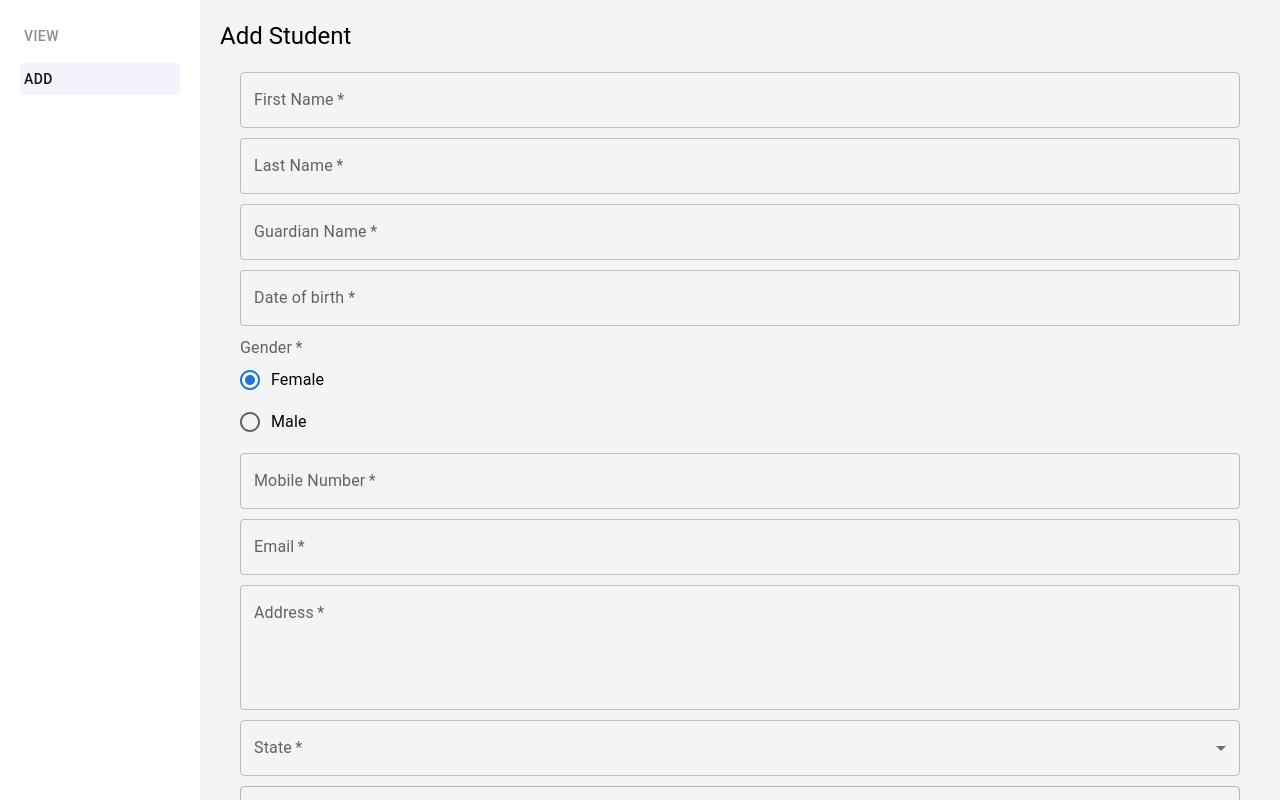
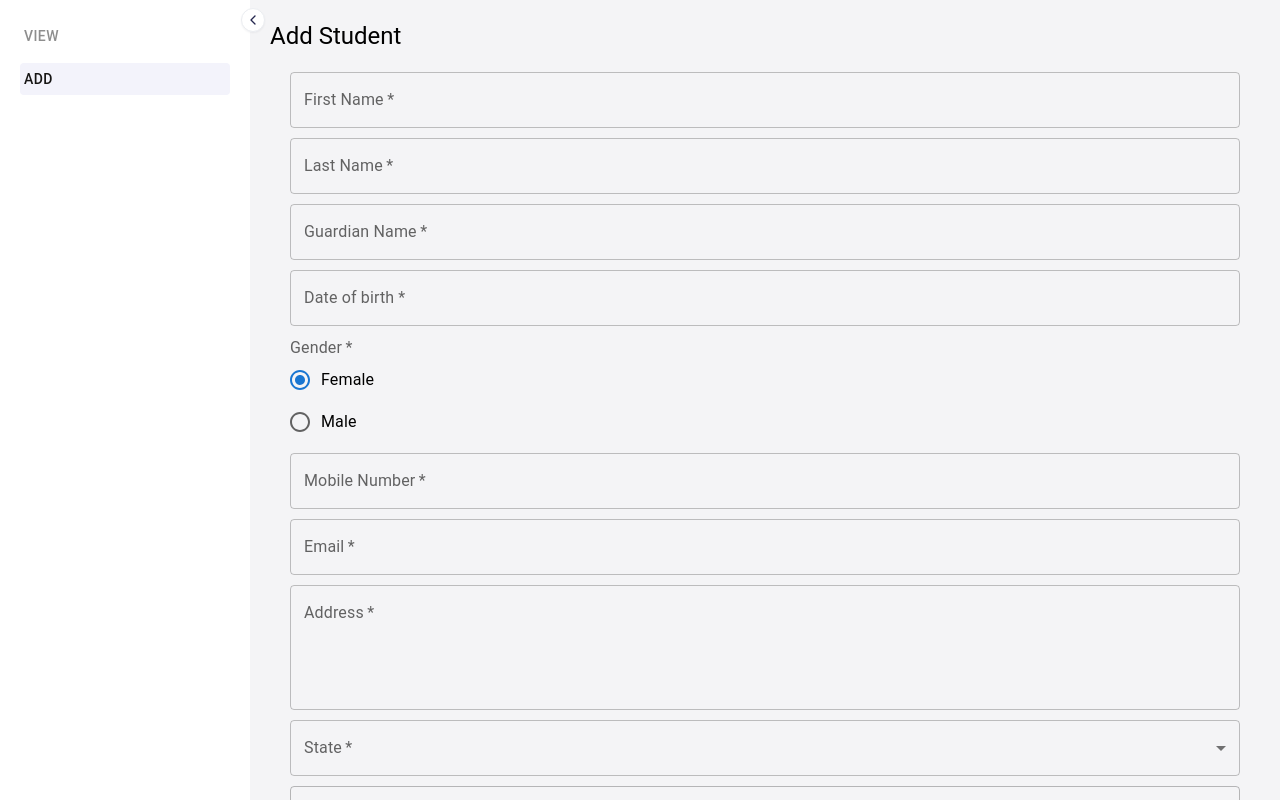
Before and after one commit to marclus49049/StudentInfoMUI, a React (Create React App) app: page /add in a window 1280 px wide. Built offline with nearby package versions, Linux system fonts and the light colour scheme.

Commit message:
sidebar toggle implemented

```diff
--- a/package.json
+++ b/package.json
@@ -23,6 +23,7 @@
     "react-router-dom": "^6.26.2",
     "react-scripts": "5.0.1",
     "typescript": "^4.9.5",
+    "uuid": "^11.0.5",
     "web-vitals": "^2.1.4"
   },
   "scripts": {
--- /dev/null
+++ b/src/components/icons/ChevronLeftIcon.tsx
@@ -0,0 +1,29 @@
+import { memo } from "react";
+
+interface Props {
+  size?: string;
+  color?: string;
+}
+
+const Icon = ({ size = "24", color = "#25274F" }: Props): JSX.Element => {
+  // let clipPathId = v4();
+
+  return (
+    <svg
+      xmlns="http://www.w3.org/2000/svg"
+      width={size}
+      height={size}
+      viewBox="0 0 24 24"
+      fill="none"
+    >
+      <path
+        fillRule="evenodd"
+        clipRule="evenodd"
+        d="M15.7071 5.29289C16.0976 5.68342 16.0976 6.31658 15.7071 6.70711L10.4142 12L15.7071 17.2929C16.0976 17.6834 16.0976 18.3166 15.7071 18.7071C15.3166 19.0976 14.6834 19.0976 14.2929 18.7071L8.29289 12.7071C7.90237 12.3166 7.90237 11.6834 8.29289 11.2929L14.2929 5.29289C14.6834 4.90237 15.3166 4.90237 15.7071 5.29289Z"
+        fill={color}
+      />
+    </svg>
+  );
+};
+
+export const ChevronLeftIcon = memo(Icon);
--- /dev/null
+++ b/src/components/icons/ChevronRightIcon.tsx
@@ -0,0 +1,37 @@
+import { memo } from "react";
+import { v4 } from "uuid";
+
+interface Props {
+  size?: string;
+  color?: string;
+}
+
+const Icon = ({ size = "24", color = "#25274F" }: Props): JSX.Element => {
+  let clipPathId = v4();
+
+  return (
+    <svg
+      xmlns="http://www.w3.org/2000/svg"
+      width={size}
+      height={size}
+      viewBox="0 0 24 24"
+      fill="none"
+    >
+      <g clipPath={`url(#${clipPathId})`}>
+        <path
+          fillRule="evenodd"
+          clipRule="evenodd"
+          d="M8.29289 5.29289C8.68342 4.90237 9.31658 4.90237 9.70711 5.29289L15.7071 11.2929C16.0976 11.6834 16.0976 12.3166 15.7071 12.7071L9.70711 18.7071C9.31658 19.0976 8.68342 19.0976 8.29289 18.7071C7.90237 18.3166 7.90237 17.6834 8.29289 17.2929L13.5858 12L8.29289 6.70711C7.90237 6.31658 7.90237 5.68342 8.29289 5.29289Z"
+          fill={color}
+        />
+      </g>
+      <defs>
+        <clipPath id={clipPathId}>
+          <rect width="24" height="24" fill="white" />
+        </clipPath>
+      </defs>
+    </svg>
+  );
+};
+
+export const ChevronRightIcon = memo(Icon);
--- a/src/components/sidebar/constants.tsx
+++ b/src/components/sidebar/constants.tsx
@@ -5,10 +5,12 @@ export const NAV_LINKS: NavLinks = [
     name: "view",
     icon: <></>,
     link: "/view",
+    visible: true,
   },
   {
     name: "add",
     icon: <></>,
     link: "/add",
+    visible: true,
   },
 ];
--- a/src/components/sidebar/index.tsx
+++ b/src/components/sidebar/index.tsx
@@ -1,10 +1,12 @@
 import { Box } from "@mui/material";
-import React, { useContext } from "react";
+import { useContext } from "react";
 import { NAV_LINKS } from "./constants";
 import { useLocation } from "react-router-dom";
 import { colors } from "../../colors";
 import { NavLink } from "./NavLink";
 import { AppContext, AppContextType } from "../../context/AppContext";
+import { ChevronRightIcon } from "../icons/ChevronRightIcon";
+import { ChevronLeftIcon } from "../icons/ChevronLeftIcon";
 
 const Sidebar = () => {
   // Context
@@ -20,24 +22,50 @@ const Sidebar = () => {
       sx={{
         height: "100%",
         overflowY: "auto",
-        flex: `0 0 ${sidebarCollapsed ? "80px" : "200px"}`,
-
+        flex: `0 0 ${sidebarCollapsed ? "56px" : "250px"}`,
         display: "flex",
         flexDirection: "column",
         gap: "10px",
-        padding: "20px",
-
+        padding: sidebarCollapsed ? "20px 10px" : "20px",
         background: colors?.white,
-
         transition: "all .3s ease",
+        position: "relative",
+        zIndex: 1000,
+        overflow: "visible",
       }}
     >
-      {NAV_LINKS?.map((item) => (
+      {/* Toggle Button */}
+      <Box
+        height={"24px"}
+        width={"24px"}
+        display={"flex"}
+        alignItems={"center"}
+        justifyContent={"center"}
+        position={"absolute"}
+        border={`1px solid #EAECF0`}
+        borderRadius={"20px"}
+        boxShadow={"0px 1px 2px 0px rgba(16, 24, 40, 0.05)"}
+        right={"-3px"}
+        sx={{
+          background: "#fff",
+          transform: "translate(50%, -50%)",
+          cursor: "pointer",
+        }}
+        onClick={toggleSideBar}
+      >
+        {sidebarCollapsed ? (
+          <ChevronRightIcon size={"16px"} />
+        ) : (
+          <ChevronLeftIcon size={"16px"} />
+        )}
+      </Box>
+      {/* Nav Links */}
+      {NAV_LINKS?.filter((menu) => menu.visible).map((menu) => (
         <NavLink
-          key={`${item?.name}-${item?.link}`}
-          text={item?.name}
-          link={item?.link}
-          isActive={item?.link === pathname}
+          key={`${menu?.name}-${menu?.link}`}
+          text={menu?.name}
+          link={menu?.link}
+          isActive={menu?.link === pathname}
         />
       ))}
     </Box>
--- a/src/components/sidebar/types.ts
+++ b/src/components/sidebar/types.ts
@@ -2,4 +2,6 @@ export type NavLinks = Array<{
   name: string;
   icon?: JSX.Element;
   link: string;
+  visible: boolean;
+  items?: NavLinks;
 }>;
```
Also changed, not shown: 1 other file (tests, documents, lock files or other folders).
